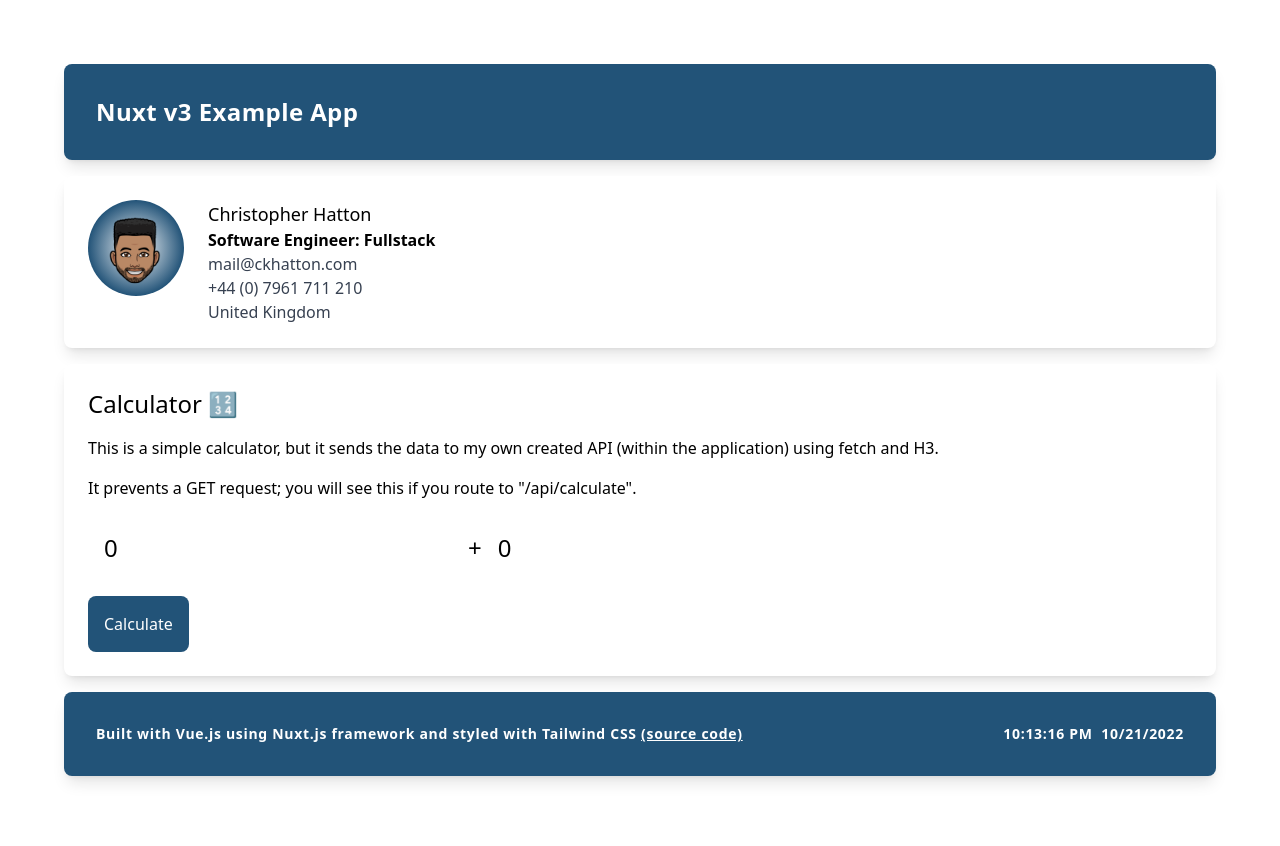
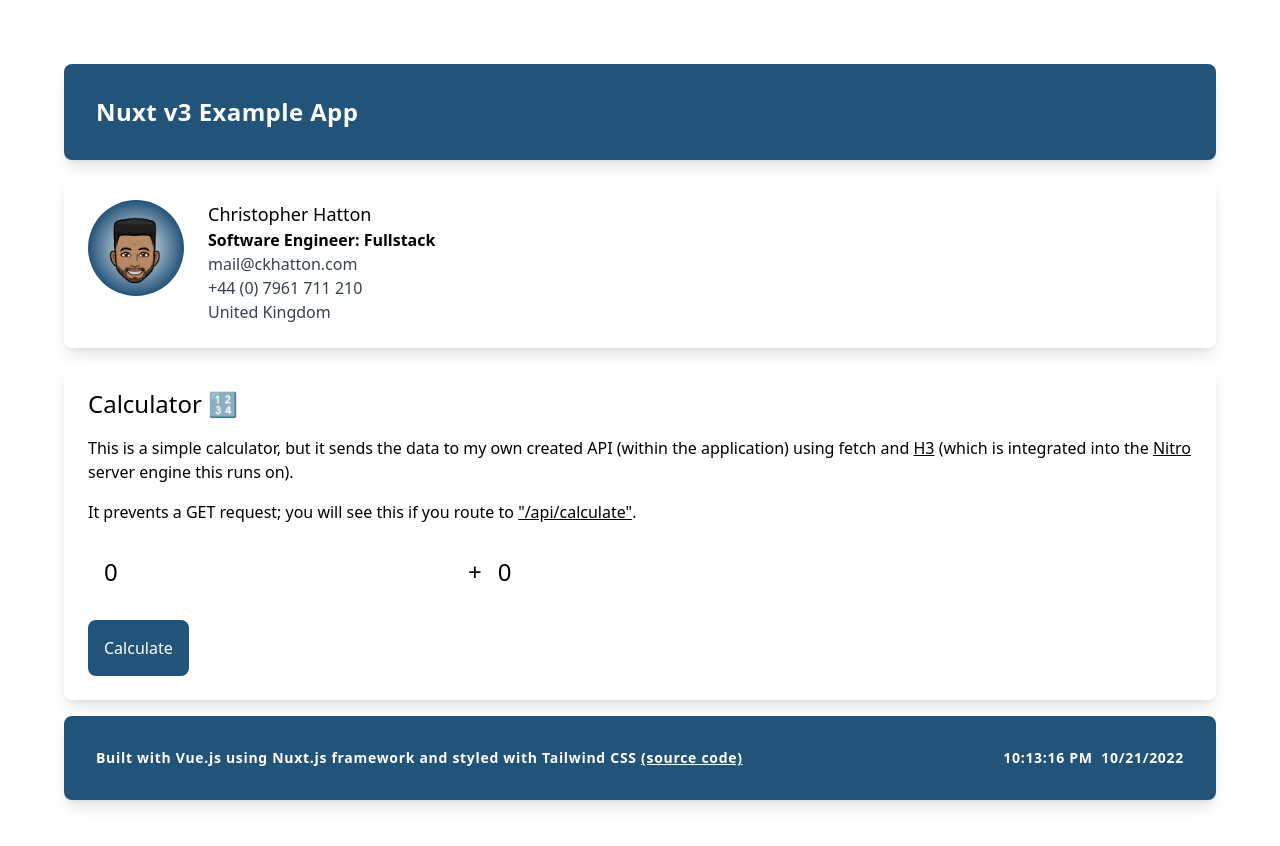
Before and after one commit to ckhatton/nuxt-example-app, a Nuxt app: page / in a window 1280 px wide. Shown: the top 846 px of the page. Built offline with nearby package versions, Linux system fonts and the light colour scheme.

Commit message:
build(calculator): add further detail

```diff
--- a/components/Calculator.vue
+++ b/components/Calculator.vue
@@ -2,10 +2,10 @@
   <div class="bg-white rounded-lg shadow-lg p-6 mb-4">
     <h2 class="text-2xl">Calculator 🔢</h2>
     <p class="my-4">
-      This is a simple calculator, but it sends the data to my own created API (within the application) using fetch and H3.
+      This is a simple calculator, but it sends the data to my own created API (within the application) using fetch and <a class="underline" href="https://github.com/unjs/h3" target="_blank">H3</a> (which is integrated into the <a class="underline" href="https://nitro.build" target="_blank">Nitro</a> server engine this runs on).
     </p>
     <p class="my-4">
-      It prevents a GET request; you will see this if you route to <a href="/api/calculate">"/api/calculate"</a>.
+      It prevents a GET request; you will see this if you route to <a class="underline" href="/api/calculate">"/api/calculate"</a>.
     </p>
     <form
       @submit.prevent="handleForm">
```
